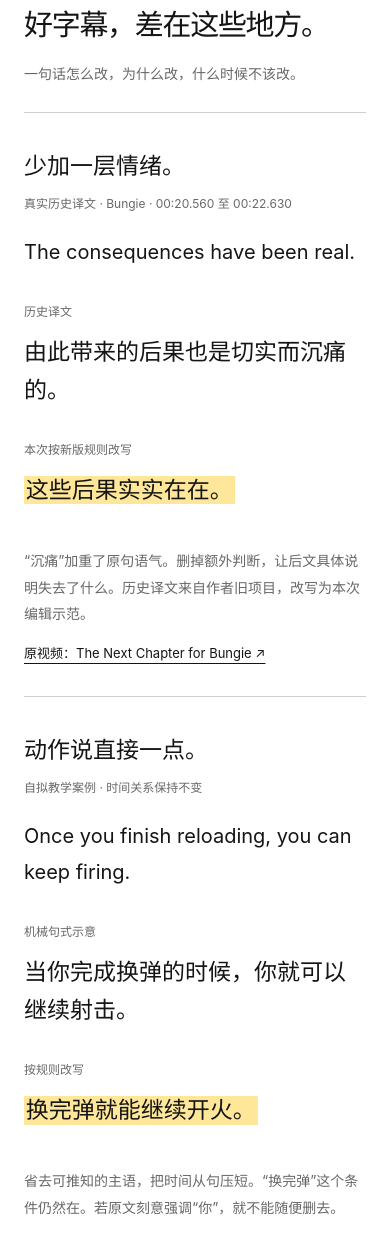
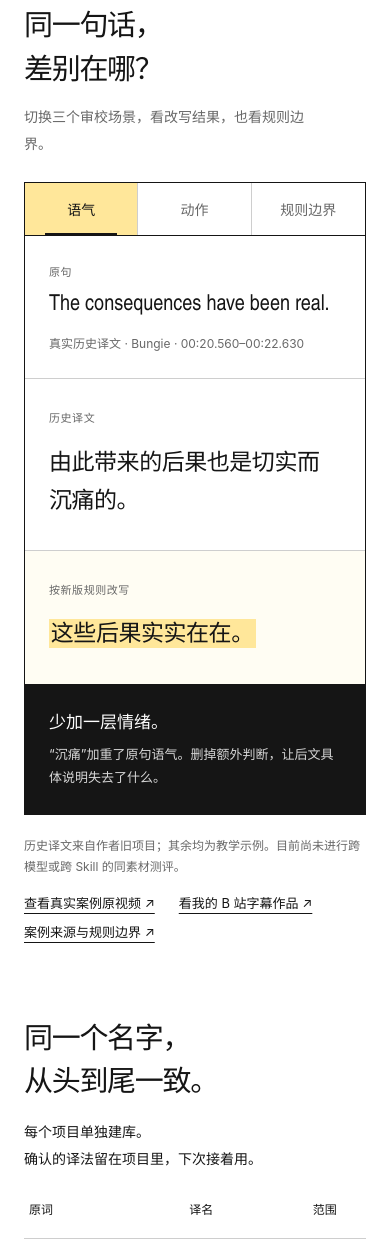
Before and after one commit to blainehuang1028/subtitle-me, a website: page website/index.html in a window 390 px wide. Shown: the part 1640-2883 px from the top of the page. Drawn offline with Linux system fonts and the light colour scheme.

Commit message:
web: redesign translation comparison showcase

```diff
--- a/website/index.html
+++ b/website/index.html
@@ -63,7 +63,7 @@
       }
     </script>
     <link rel="icon" href="./assets/favicon.svg" type="image/svg+xml" />
-    <link rel="stylesheet" href="./style.css?v=020-20260922" />
+    <link rel="stylesheet" href="./style.css?v=020-examples-20260922" />
     <script type="module" src="./app.js"></script>
   </head>
   <body>
@@ -132,24 +132,57 @@
         </dl>
       </section>
       <section class="comparisons wrap" id="examples" aria-labelledby="examples-title">
-        <div class="comparison-heading"><h2 id="examples-title">好字幕，差在这些地方。</h2><p>一句话怎么改，为什么改，什么时候不该改。</p></div>
-        <article class="comparison-case">
-          <header><h3>少加一层情绪。</h3><p>真实历史译文 · Bungie · 00:20.560 至 00:22.630</p><p lang="en">The consequences have been real.</p></header>
-          <div class="translation-pair"><div><span>历史译文</span><p>由此带来的后果也是切实而沉痛的。</p></div><div><span>本次按新版规则改写</span><p><mark>这些后果实实在在。</mark></p></div></div>
-          <p class="case-reason">“沉痛”加重了原句语气。删掉额外判断，让后文具体说明失去了什么。历史译文来自作者旧项目，改写为本次编辑示范。</p>
-          <a class="case-source" href="https://www.youtube.com/watch?v=asnrQ1UoBQM&amp;t=20">原视频：The Next Chapter for Bungie ↗</a>
-        </article>
-        <article class="comparison-case">
-          <header><h3>动作说直接一点。</h3><p>自拟教学案例 · 时间关系保持不变</p><p lang="en">Once you finish reloading, you can keep firing.</p></header>
-          <div class="translation-pair"><div><span>机械句式示意</span><p>当你完成换弹的时候，你就可以继续射击。</p></div><div><span>按规则改写</span><p><mark>换完弹就能继续开火。</mark></p></div></div>
-          <p class="case-reason">省去可推知的主语，把时间从句压短。“换完弹”这个条件仍然在。若原文刻意强调“你”，就不能随便删去。</p>
-        </article>
-        <article class="comparison-case exception-case">
-          <header><h3>该保留的对照，照样保留。</h3><p lang="en">It’s not a bug. It’s intentional.</p></header>
-          <div><p class="kept-translation">这不是 bug，是故意这样设计的。</p><p class="case-reason">原文在纠正误解，就保留这种对照。“不是……而是……”和“这意味着”都需要看上下文，不能当禁词删掉。</p></div>
-        </article>
-        <p class="comparison-disclosure">历史案例与教学示例均已标明来源。目前尚未进行跨模型或跨 Skill 的同素材测评。</p>
-        <div class="example-links"><a href="https://space.bilibili.com/1602220899">到我的 B 站主页看实际字幕作品 ↗</a><a href="https://github.com/blainehuang1028/subtitle-me/blob/main/docs/translation-examples.zh-CN.md">查看案例来源与规则边界 ↗</a></div>
+        <div class="comparison-heading">
+          <h2 id="examples-title">同一句话，<br />差别在哪？</h2>
+          <p>切换三个审校场景，看改写结果，也看规则边界。</p>
+        </div>
+        <div class="comparison-demo">
+          <div class="case-tabs" role="tablist" aria-label="字幕审校案例">
+            <button id="case-tone-tab" role="tab" aria-selected="true" aria-controls="case-tone">语气</button>
+            <button id="case-action-tab" role="tab" aria-selected="false" aria-controls="case-action" tabindex="-1">动作</button>
+            <button id="case-boundary-tab" role="tab" aria-selected="false" aria-controls="case-boundary" tabindex="-1">规则边界</button>
+          </div>
+
+          <article class="case-panel is-active" id="case-tone" role="tabpanel" aria-labelledby="case-tone-tab">
+            <header class="case-source-line">
+              <div><span>原句</span><p lang="en">The consequences have been real.</p></div>
+              <p>真实历史译文 · Bungie · 00:20.560–00:22.630</p>
+            </header>
+            <div class="translation-pair">
+              <div><span>历史译文</span><p>由此带来的后果也是切实而沉痛的。</p></div>
+              <div class="preferred"><span>按新版规则改写</span><p><mark>这些后果实实在在。</mark></p></div>
+            </div>
+            <footer class="case-verdict"><strong>少加一层情绪。</strong><p>“沉痛”加重了原句语气。删掉额外判断，让后文具体说明失去了什么。</p></footer>
+          </article>
+
+          <article class="case-panel" id="case-action" role="tabpanel" aria-labelledby="case-action-tab">
+            <header class="case-source-line">
+              <div><span>原句</span><p lang="en">Once you finish reloading, you can keep firing.</p></div>
+              <p>自拟教学案例 · 时间关系保持不变</p>
+            </header>
+            <div class="translation-pair">
+              <div><span>机械句式示意</span><p>当你完成换弹的时候，你就可以继续射击。</p></div>
+              <div class="preferred"><span>按规则改写</span><p><mark>换完弹就能继续开火。</mark></p></div>
+            </div>
+            <footer class="case-verdict"><strong>动作说直接一点。</strong><p>省去可推知的主语，把时间从句压短。“换完弹”这个条件仍然在。若原文刻意强调“你”，就不能随便删去。</p></footer>
+          </article>
+
+          <article class="case-panel" id="case-boundary" role="tabpanel" aria-labelledby="case-boundary-tab">
+            <header class="case-source-line">
+              <div><span>原句</span><p lang="en">It’s not a bug. It’s intentional.</p></div>
+              <p>自拟教学案例 · 原文正在纠正误解</p>
+            </header>
+            <div class="translation-pair">
+              <div><span>错误避词示意</span><p>这是故意这样设计的。</p></div>
+              <div class="preferred"><span>应保留的对照</span><p><mark>这不是 bug，是故意这样设计的。</mark></p></div>
+            </div>
+            <footer class="case-verdict"><strong>该保留的对照，照样保留。</strong><p>“不是……而是……”和“这意味着”都需要看上下文，不能当禁词删掉。</p></footer>
+          </article>
+        </div>
+        <div class="comparison-meta">
+          <p>历史译文来自作者旧项目；其余均为教学示例。目前尚未进行跨模型或跨 Skill 的同素材测评。</p>
+          <div class="example-links"><a href="https://www.youtube.com/watch?v=asnrQ1UoBQM&amp;t=20">查看真实案例原视频 ↗</a><a href="https://space.bilibili.com/1602220899">看我的 B 站字幕作品 ↗</a><a href="https://github.com/blainehuang1028/subtitle-me/blob/main/docs/translation-examples.zh-CN.md">案例来源与规则边界 ↗</a></div>
+        </div>
       </section>
       <section class="glossary split wrap" id="glossary">
         <div>
--- a/website/style.css
+++ b/website/style.css
@@ -790,29 +790,56 @@ dd {
 .feature-list > div { display: grid; grid-template-columns: 1fr 1.4fr; gap: 80px; padding-block: 24px; border-top: 1px solid var(--line); }
 .feature-list dt { font-size: 23px; margin: 0; }
 .feature-list dd { font-size: 16px; max-width: 65ch; }
-.comparison-case { padding-block: 34px; border-top: 1px solid var(--line); }
-.comparison-case header h3, .changelog h3 { font-size: 25px; font-weight: 600; margin: 0 0 12px; }
-.comparison-case header > p { color: var(--muted); font-size: 12px; line-height: 1.8; }
-.comparison-case header > p[lang] { font-size: 23px; color: var(--ink); margin-block: 20px 30px; }
-.translation-pair { display: grid; grid-template-columns: 1fr 1fr; gap: 56px; }
-.translation-pair span { font-size: 12px; color: var(--muted); }
-.translation-pair p { font-size: clamp(23px, 2.4vw, 32px); line-height: 1.65; margin: 14px 0 24px; }
-.case-reason, .comparison-disclosure, .migration-note { font-size: 14px; line-height: 1.9; max-width: 75ch; color: var(--muted); }
+.comparison-heading > p { max-width: 33ch; margin: 0; }
+.comparison-demo { border: 1px solid var(--ink); }
+.case-tabs { display: grid; grid-template-columns: repeat(3, 1fr); border-bottom: 1px solid var(--ink); }
+.case-tabs button { position: relative; min-height: 58px; border: 0; border-right: 1px solid var(--line); background: #fff; color: var(--muted); font-size: 14px; font-weight: 600; }
+.case-tabs button:last-child { border-right: 0; }
+.case-tabs button[aria-selected="true"] { background: var(--highlight); color: var(--ink); }
+.case-tabs button[aria-selected="true"]::after { content: ""; position: absolute; inset: auto 20px -1px; height: 3px; background: var(--ink); }
+.case-tabs button:hover { color: var(--ink); }
+.case-tabs button:focus-visible { z-index: 1; outline-offset: -5px; }
+.case-panel { display: none; }
+.case-panel.is-active { display: block; animation: case-in 360ms cubic-bezier(0.16, 1, 0.3, 1); }
+.case-source-line { display: grid; grid-template-columns: minmax(0, 1.4fr) minmax(230px, 0.6fr); gap: 48px; align-items: end; padding: 30px 36px; border-bottom: 1px solid var(--line); }
+.case-source-line span, .translation-pair span { color: var(--muted); font-size: 11px; letter-spacing: 0.05em; }
+.case-source-line div > p { margin: 10px 0 0; font-family: "Avenir Next Condensed", "Arial Narrow", sans-serif; font-size: clamp(22px, 2.2vw, 30px); line-height: 1.45; }
+.case-source-line > p { margin: 0; color: var(--muted); font-size: 12px; line-height: 1.7; text-align: right; }
+.translation-pair { display: grid; grid-template-columns: 1fr 1fr; }
+.translation-pair > div { min-width: 0; padding: 38px 36px 42px; }
+.translation-pair > div + div { border-left: 1px solid var(--line); }
+.translation-pair p { max-width: 19ch; margin: 18px 0 0; font-size: clamp(23px, 2.45vw, 34px); line-height: 1.65; letter-spacing: -0.02em; }
+.translation-pair .preferred { background: #fffdf3; }
+.case-verdict { display: grid; grid-template-columns: minmax(210px, 0.7fr) 1.3fr; gap: 48px; padding: 25px 36px 27px; background: var(--ink); color: #fff; }
+.case-verdict strong { font-size: 17px; font-weight: 600; }
+.case-verdict p { max-width: 64ch; margin: 0; color: #d7d7d7; font-size: 13px; line-height: 1.8; }
+.comparison-meta { display: grid; grid-template-columns: 1fr 1.4fr; gap: 48px; align-items: start; margin-top: 20px; }
+.comparison-meta > p, .migration-note { margin: 0; color: var(--muted); font-size: 12px; line-height: 1.8; }
 .case-source, .example-links a { font-size: 13px; text-decoration: underline; text-underline-offset: 5px; }
-.exception-case { display: grid; grid-template-columns: 1fr 1.4fr; gap: 80px; }
-.kept-translation { font-size: 25px; line-height: 1.6; margin-top: 0; }
-.example-links { display: flex; flex-wrap: wrap; gap: 24px; margin-top: 24px; }
+.example-links { display: flex; justify-content: flex-end; flex-wrap: wrap; gap: 10px 24px; }
+.changelog h3 { font-size: 25px; font-weight: 600; margin: 0 0 12px; }
 .changelog ul { padding-left: 20px; line-height: 2; font-size: 15px; }
+@keyframes case-in { from { opacity: 0.35; clip-path: inset(0 0 8% 0); } to { opacity: 1; clip-path: inset(0); } }
 @media(max-width:800px) {
   .release-block, .comparisons, .changelog { padding-block: 40px; }
   .release-heading, .comparison-heading { display: block; margin-bottom: 24px; }
-  .feature-list > div, .exception-case { grid-template-columns: 1fr; gap: 16px; }
+  .comparison-heading > p { margin-top: 14px; }
+  .feature-list > div { grid-template-columns: 1fr; gap: 16px; }
   .feature-list dt { font-size: 21px; }
   .feature-list dd { font-size: 14px; }
-  .translation-pair { grid-template-columns: 1fr; gap: 4px; }
-  .comparison-case header h3, .changelog h3 { font-size: 23px; }
-  .comparison-case header > p[lang] { font-size: 20px; }
+  .case-tabs button { min-height: 52px; }
+  .case-source-line { grid-template-columns: 1fr; gap: 12px; padding: 24px; }
+  .case-source-line > p { text-align: left; }
+  .translation-pair { grid-template-columns: 1fr; }
+  .translation-pair > div { padding: 27px 24px 30px; }
+  .translation-pair > div + div { border-left: 0; border-top: 1px solid var(--line); }
+  .translation-pair p { max-width: 24ch; }
+  .case-verdict { grid-template-columns: 1fr; gap: 10px; padding: 24px; }
+  .comparison-meta { grid-template-columns: 1fr; gap: 15px; }
+  .example-links { justify-content: flex-start; }
+  .changelog h3 { font-size: 23px; }
   .header nav { gap: 16px; }
   .header nav .story-nav, .header nav a[href="#review"] { display: none; }
 }
 @media(max-width:450px) { .header nav { gap: 12px; font-size: 12px; } }
+@media (prefers-reduced-motion: reduce) { .case-panel.is-active { animation: none; } }
```
Also changed, not shown: test/website.test.mjs (+15 -0 lines), website/DESIGN.md (+2 -0 lines), website/app.js (+29 -1 lines).
